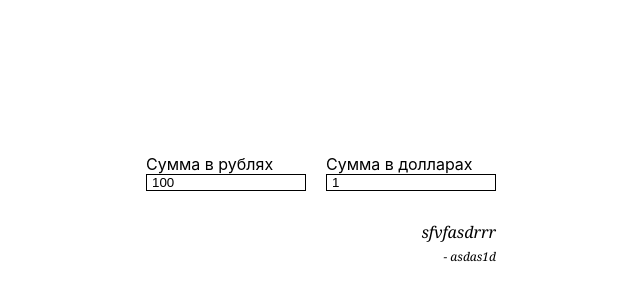
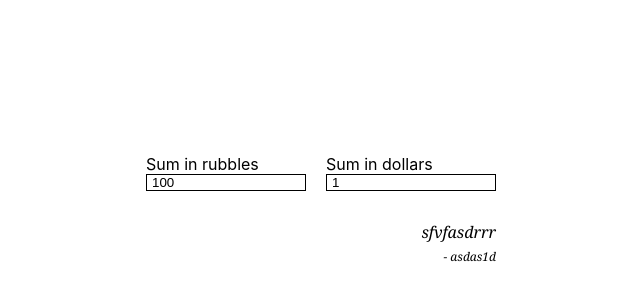
Before and after one commit to R0mze5/st-react_tdd, a React (Create React App) app: page / in a window 1280 px wide. Shown: the part 200-500 px from the top of the page, without its empty margins (324-964 px from the left). Built offline with nearby package versions, Linux system fonts and the light colour scheme.

Commit message:
feat: added bisness logic

```diff
--- a/src/Components/Converter/Converter.tsx
+++ b/src/Components/Converter/Converter.tsx
@@ -7,7 +7,7 @@ export const Converter: React.FC = () => {
   return (
     <form className={styles.converter}>
       <label htmlFor="rubId">
-        Сумма в рублях
+        Sum in rubbles
         <input
           type="number"
           id="rubId"
@@ -21,7 +21,7 @@ export const Converter: React.FC = () => {
         />
       </label>
       <label htmlFor="usdId">
-        Сумма в долларах
+        Sum in dollars
         <input
           id="usdId"
           type="number"
```
Also changed, not shown: src/domain/converter.ts (added, +7 -0 lines), 2 other files (tests, documents, lock files or other folders).
